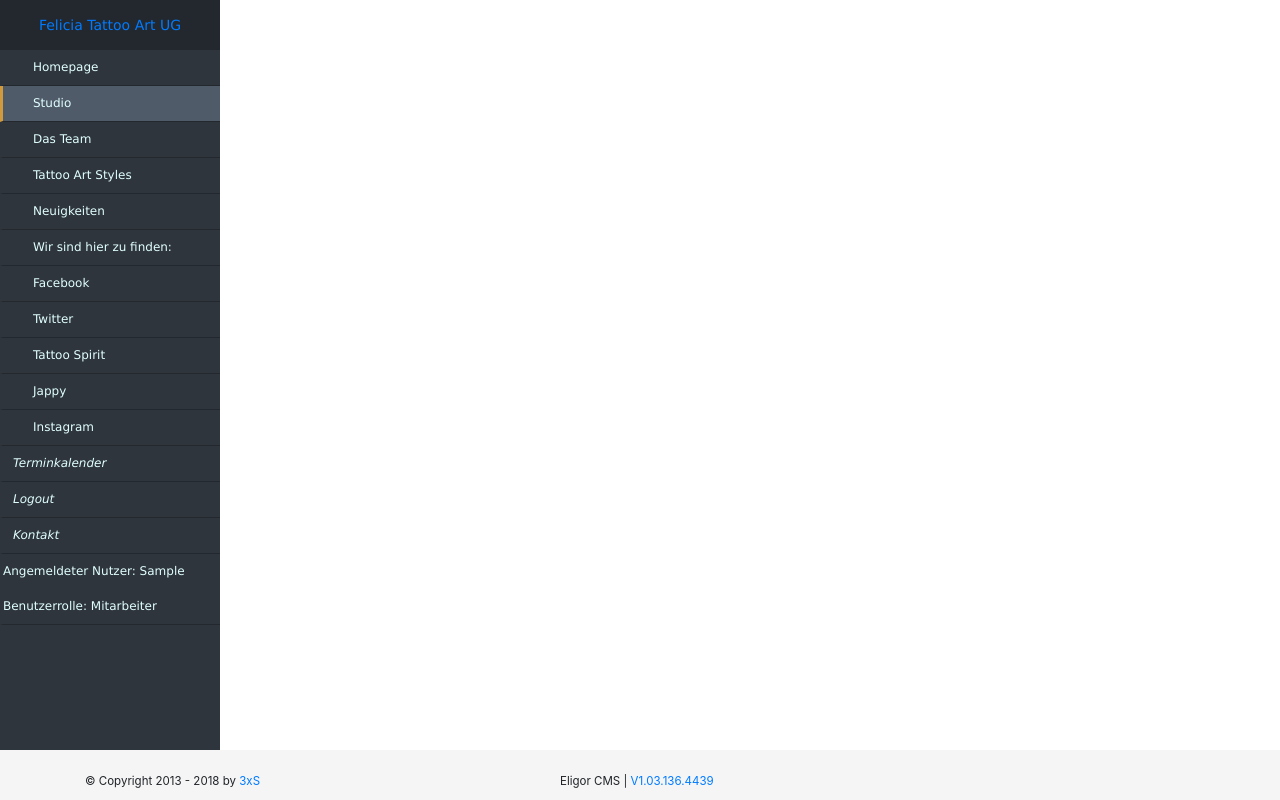
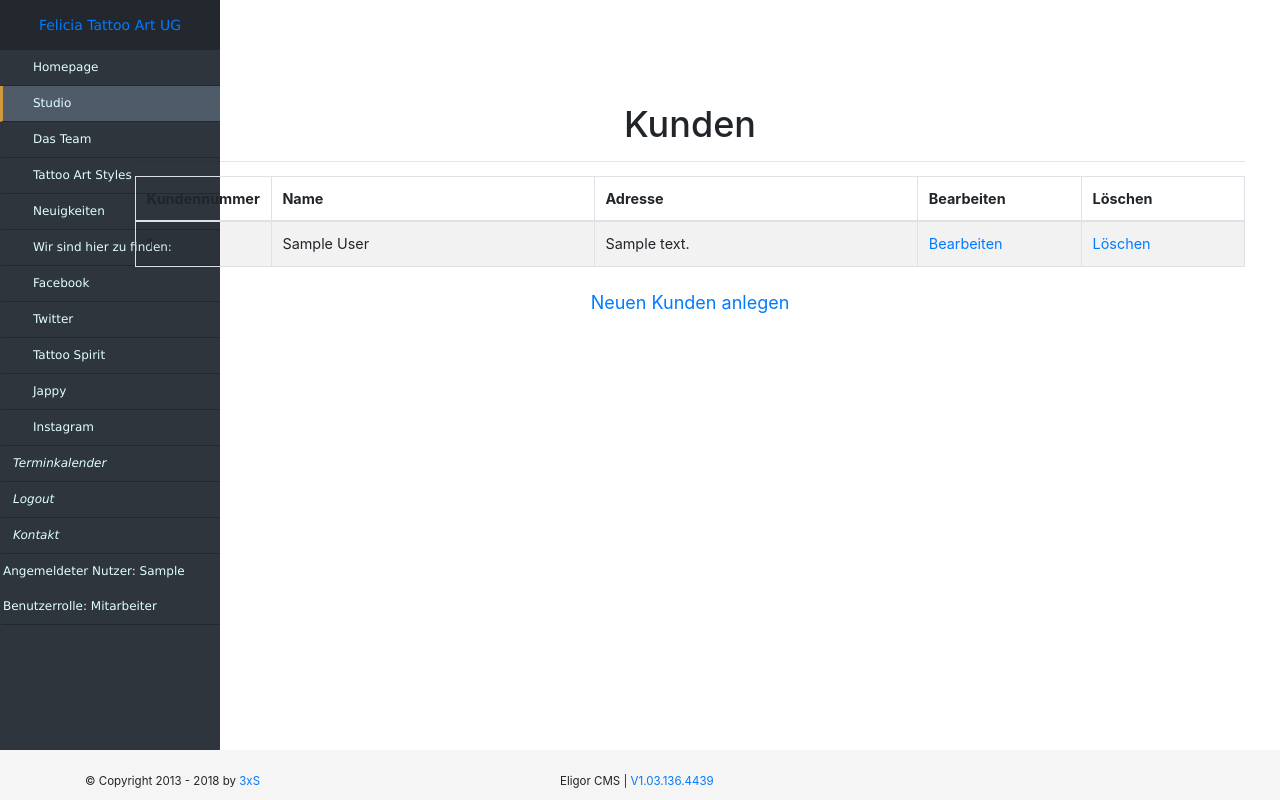
Before and after one commit to Seruun/PythonWebApp, a Flask app: template pywebapp/templates/secured/show_customer.html in a window 1280 px wide. Run offline with Flask 2, Linux system fonts and the light colour scheme; a user stored in the database is signed in; tables that the repository leaves empty hold one stand-in row (values such as "Sample post"); the template is opened without the code that fills it: values that come from a table or form of the project are taken from there, most other values are stand-ins (such as "Sample title", 1, 10 or a date in 2020); some libraries are stand-ins or nearby versions.

Commit message:
Display Customer List

```diff
--- a/pywebapp/templates/secured/show_customer.html
+++ b/pywebapp/templates/secured/show_customer.html
@@ -5,5 +5,61 @@
 {% endblock %}
 
 {% block content %}
-
+<div class="content-section">
+<div class="outer">
+  <div class="middle">
+    <div class="inner">
+      <br/>
+      {{ utils.flashed_messages() }}
+      <br/>
+      <h1 style="text-align:center;">Kunden</h1>
+      {% if customers %}
+        <hr class="intro-divider">
+        <div class="center">
+          <table class="table table-striped table-bordered">
+            <thead>
+              <tr>
+                <th width="10%"> Kundennummer </th>
+                <th width="30%"> Name </th>
+                <th width="30%"> Adresse </th>
+                <th width="15%"> Bearbeiten </th>
+                <th width="15%"> Löschen </th>
+              </tr>
+            </thead>
+            <tbody>
+            {% for customer in customers %}
+              <tr>
+                <td> {{ customer.id }} </td>
+                <td> {{ customer.full_name }} </td>
+                <td> {{ customer.address }} </td>
+                <td>
+                  <a href="{{ url_for('home.edit_customer', id=customer.id) }}">
+                    <i class="fa fa-pencil"></i> Bearbeiten
+                  </a>
+                </td>
+                <td>
+                  <a href="{{ url_for('home.delete_customer', id=customer.id) }}">
+                    <i class="fa fa-trash"></i> Löschen
+                  </a>
+                </td>
+              </tr>
+            {% endfor %}
+            </tbody>
+          </table>
+        </div>
+        <div style="text-align: center">
+      {% else %}
+        <div style="text-align: center">
+          <h3> Es sind noch keine Kunden erstellt worden. </h3>
+          <hr class="intro-divider">
+      {% endif %}
+        <a href="{{ url_for('home.new_customer') }}" class="btn btn-default btn-lg">
+          <i class="fa fa-plus"></i>
+          Neuen Kunden anlegen
+        </a>
+      </div>
+    </div>
+  </div>
+</div>
+</div>
 {% endblock %}
```
